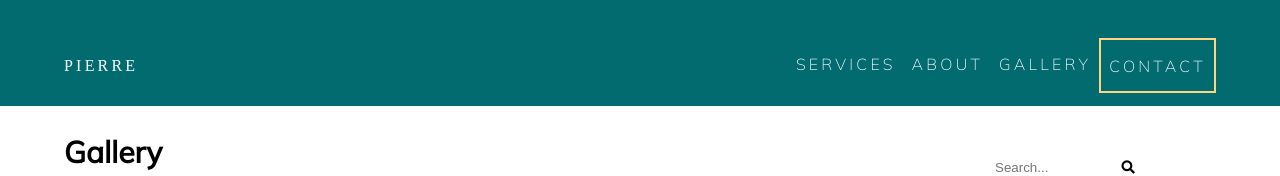
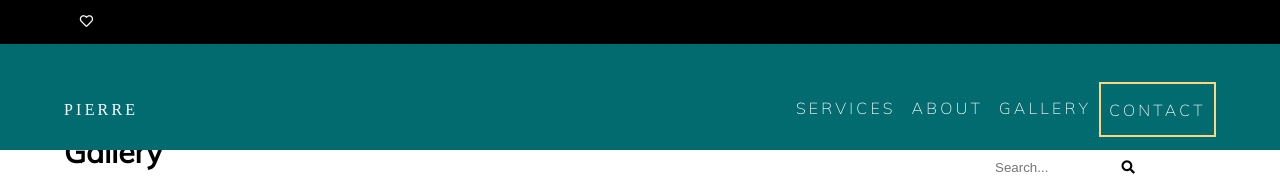
Before and after one commit to kristinadurant/react-aerial-photography, a React (Create React App) app: page /gallery in a window 1280 px wide. Shown: the top 176 px of the page. Built offline with nearby package versions, Linux system fonts and the light colour scheme; no server answers; the database is empty; a web font is replaced by a local one.

Commit message:
added favorites buttons

```diff
--- a/src/App.js
+++ b/src/App.js
@@ -4,6 +4,7 @@ import './style/css/style.css';
 import './style/css/responsive.css';
 import { Header, Footer } from './components';
 import { Home, Gallery } from './pages';
+import { GalleryContextProvider } from './context/GalleryContext';
 
 function App() {
   // document.addEventListener('contextmenu', (e) => {
@@ -12,11 +13,13 @@ function App() {
 
   return (
     <BrowserRouter>
-      <Header />
-      <Switch>
-          <Route exact path='/' component={Home} />
-          <Route exact path='/gallery' component={Gallery} />
-      </Switch>
+      <GalleryContextProvider>
+        <Header />
+        <Switch>
+            <Route exact path='/' component={Home} />
+            <Route exact path='/gallery' component={Gallery} />
+        </Switch>
+      </GalleryContextProvider>
       <Footer />
     </BrowserRouter>
   );
--- /dev/null
+++ b/src/components/Favorites.jsx
@@ -0,0 +1,20 @@
+import React, { useState } from 'react';
+import FavoritesList from './FavoritesList';
+
+const Favorites = () => {
+    const [open, setOpen] = useState(false);
+
+    return (
+        <div className='favorites'>
+            <div className='inner'>
+                <button onClick={() => setOpen(!open)}>
+                    <span className='hide'>Favorites</span>
+                    <i className="far fa-heart"></i>
+                </button>
+            </div>
+            {open && <FavoritesList />}
+        </div>
+    )
+}
+
+export default Favorites;
--- /dev/null
+++ b/src/components/FavoritesList.jsx
@@ -0,0 +1,21 @@
+import React, { useContext } from 'react';
+import { GalleryContext } from '../context/GalleryContext';
+
+
+const FavoritesList = () => {
+    const { images } = useContext(GalleryContext);
+
+    const favorites = images.filter( image => {
+        return image.favorite === true;
+    });
+    console.log(images);
+    return (
+        <div className='container'>
+            {favorites.map( item => {
+                return <p>{item.title}</p>
+            })}
+        </div>
+    )
+}
+
+export default FavoritesList;
--- a/src/components/Footer.jsx
+++ b/src/components/Footer.jsx
@@ -19,7 +19,7 @@ const Footer = () => {
                     <Form />
                 </div>
                 <div>
-                    <HashLink smooth to='#root'>Back to Top<i class="fas fa-long-arrow-alt-up"></i></HashLink>
+                    <HashLink smooth to='#root'>Back to Top<i className="fas fa-long-arrow-alt-up"></i></HashLink>
                 </div>
             </div>
         </footer>
--- a/src/components/Header.jsx
+++ b/src/components/Header.jsx
@@ -2,7 +2,7 @@ import React from 'react';
 import { Link, useLocation } from 'react-router-dom';
 import { HashLink } from 'react-router-hash-link';
 import MobileMenu from './MobileMenu';
-
+import Favorites from './Favorites';
 
 
 const Header = () => {
@@ -12,7 +12,7 @@ const Header = () => {
 
     return (
         <header style={{ backgroundColor: color}}>
-
+            <Favorites />
             <div className='main-menu-desktop hide-sm inner'>
                 <Link to='/' className='logo'>Pierre</Link>
                 <nav>
--- a/src/components/carousel/Carousel.jsx
+++ b/src/components/carousel/Carousel.jsx
@@ -15,7 +15,7 @@ const Carousel = () => {
             </div>
             <div className='link'>
                 <Link to='/gallery'>View Gallery</Link>
-                <i class="fas fa-long-arrow-alt-right"></i>
+                <i className="fas fa-long-arrow-alt-right"></i>
             </div>
         </section>
     )
--- a/src/components/gallery/Images.jsx
+++ b/src/components/gallery/Images.jsx
@@ -28,14 +28,26 @@ import { GalleryContext } from '../../context/GalleryContext';
 // ];
 
 const Images = () => {
-    const { images } = useContext(GalleryContext);
+    const { images, favorites, setFavorites } = useContext(GalleryContext);
 
+    function addFavorite(img) {
+        img.favorite = true;
+        console.log(images);
+    }
+    console.log(images);
     return (
         <section className='gallery inner'>
             {images.map(img => {
                 return (
                     <div key={img.id} className='container'>
                         <img src={require(`../../assets/images/${img.url}`).default} alt={img.description} height='auto' width='100%' />
+                        <button onClick={() => addFavorite(img)} value={img}>
+                            <span className='hide'>Favorites</span>
+                            {img.favorite
+                            ? <i className="fas fa-heart"></i>
+                            : <i className="far fa-heart"></i>
+                            }
+                        </button>
                     </div>
                 )
             })}
--- a/src/context/GalleryContext.jsx
+++ b/src/context/GalleryContext.jsx
@@ -5,11 +5,9 @@ const GalleryContext = createContext({});
 
 const GalleryContextProvider = ({ children }) => {
     const [ data, setData ] = useState([]);
-    const [ loading, setLoading ] = useState(false);
     const [ search, setSearch ] = useState('');
 
     function getGallery() {
-        setLoading(true);
         galleryRef.get().then(querySnapshot => {
             const items = [];
             querySnapshot.forEach( doc => {
@@ -17,7 +15,6 @@ const GalleryContextProvider = ({ children }) => {
             });
             setData(items);
         });
-        setLoading(false);
     }
 
     useEffect(() => {
@@ -31,7 +28,13 @@ const GalleryContextProvider = ({ children }) => {
     let numberOfResults = images.length;
 
   return (
-    <GalleryContext.Provider value={{ images, search, setSearch, numberOfResults }}>
+    <GalleryContext.Provider
+        value={{
+            images,
+            search,
+            setSearch,
+            numberOfResults
+        }}>
       {children}
     </GalleryContext.Provider>
   );
--- a/src/pages/Gallery.jsx
+++ b/src/pages/Gallery.jsx
@@ -1,16 +1,13 @@
 import React from 'react'
 import { Intro, Images } from '../components/gallery';
-import { GalleryContextProvider } from '../context/GalleryContext';
 
 
 const Gallery = () => {
 
     return (
         <main id='gallery-page'>
-            <GalleryContextProvider>
-                <Intro />
-                <Images />
-            </GalleryContextProvider>
+            <Intro />
+            <Images />
         </main>
     )
 }
--- a/src/style/css/style.css
+++ b/src/style/css/style.css
@@ -132,6 +132,16 @@ header .logo {
 }
 .main-menu-desktop li:last-of-type a {
   border: 2px solid #ffd57f;
+}
+/*=================
+    Favorites
+===================*/
+.favorites {
+  background-color: #000;
+}
+.favorites .inner button {
+  color: #fff;
+  margin-right: 0;
 }
 /*=================
     Footer
--- a/src/style/less/style.less
+++ b/src/style/less/style.less
@@ -137,6 +137,16 @@ header .logo {
   border: 2px solid @color-accent-ligth;
 }
 
+/*=================
+    Favorites
+===================*/
+.favorites {
+  background-color: #000;
+}
+.favorites .inner button {
+  color: #fff;
+  margin-right: 0;
+}
 /*=================
     Footer
 ===================*/
```
